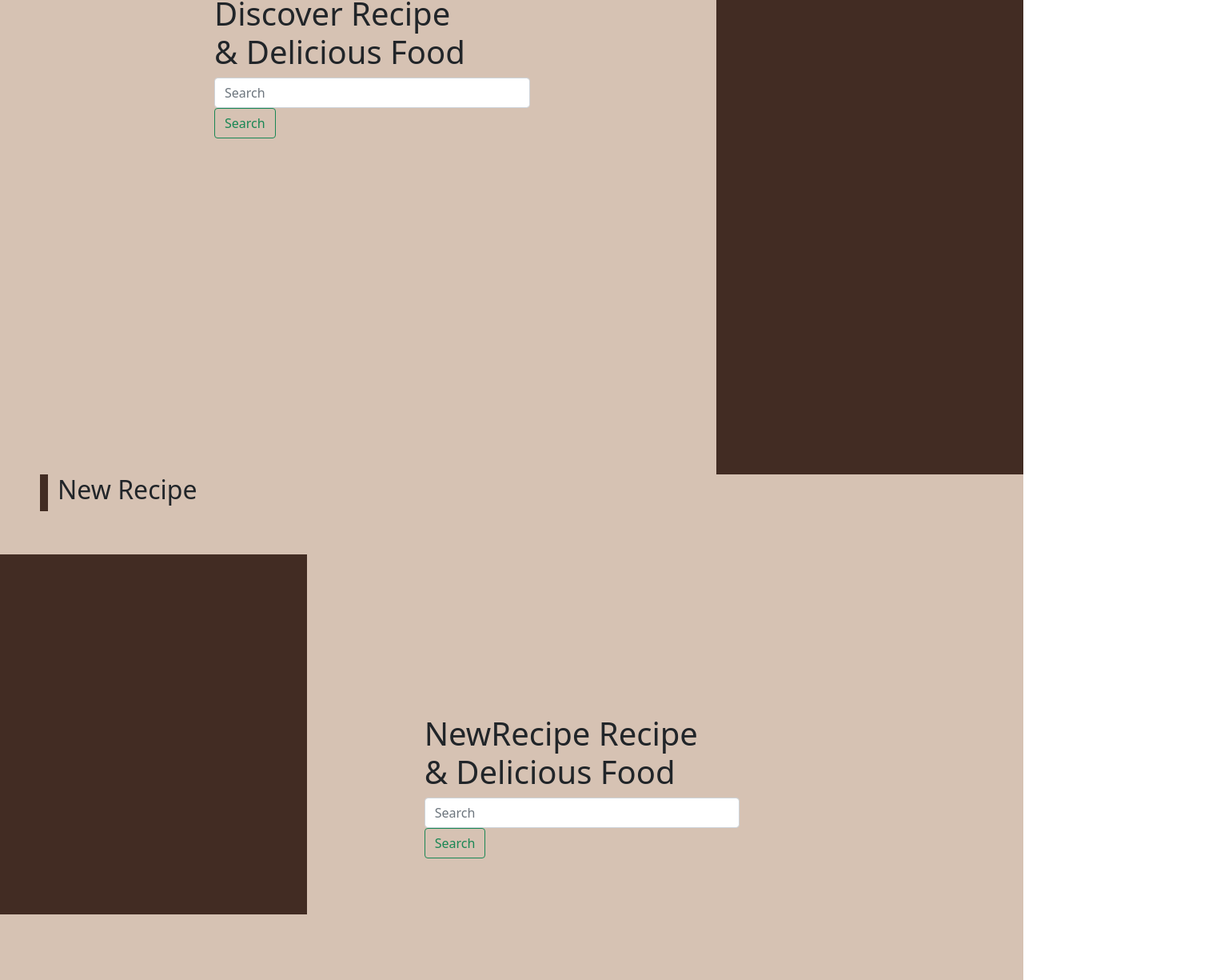
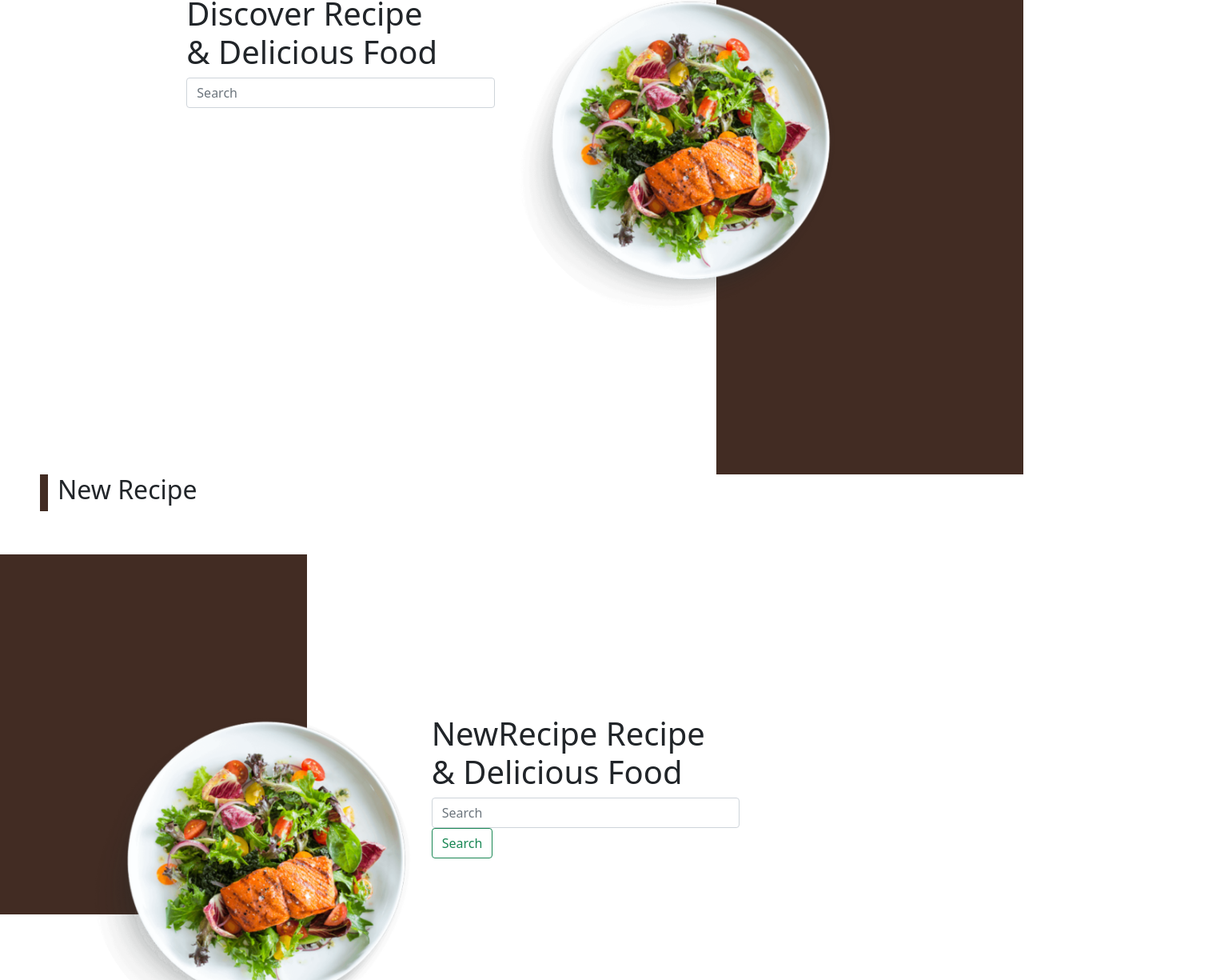
Before and after one commit to Ikhsanazis/sweettooth-frontend, a React (Create React App) app: page /LandingPage in a window 1280 px wide. Shown: the part 207-1432 px from the top of the page at 80% size, 1536 px wide, since content can reach past the window. Built offline with nearby package versions, Linux system fonts and the light colour scheme.

Commit message:
new commit

```diff
--- a/src/App.css
+++ b/src/App.css
@@ -15,9 +15,7 @@
   background-size: cover;
 }
 
-.App{
-  background-color: #d6c2b3 ;
-}
+
 .navbar{
   position: absolute;
 }
@@ -49,7 +47,7 @@
 .discover{
   position: absolute;
   top: 200px;
-  left: 20%;
+
 }
 
 .newrecipe{
--- a/src/components/molecules/Discover.js
+++ b/src/components/molecules/Discover.js
@@ -1,23 +1,31 @@
 import React from "react";
-import { Row, Col } from "react-bootstrap";
+import { Row, Col, Image } from "react-bootstrap";
+import imageLanding from "../../images/homepict.png";
 
 function Discover() {
   return (
     <>
-      <div className="search ">
-        <Row className="col-8">
+      <div className="search d-flex justify-content-center">
+        <Row className="col-8 ">
           <Col class="col">
             <h1 class="title">
               Discover Recipe <br />& Delicious Food
             </h1>
             <form class="form">
               <input class="form-control " type="search" placeholder="Search" />
-              <button class="btn btn-outline-success " type="submit">
+              {/* <button class="btn btn-outline-success " type="submit">
                 Search
-              </button>
+              </button> */}
             </form>
           </Col>
-          <Col className="searchimage"></Col>
+          <Col className="searchimage">
+            <img
+              src={imageLanding}
+              className="image-landing"
+              height={400}
+              alt=""
+            />{" "}
+          </Col>
         </Row>
       </div>
     </>
--- a/src/components/molecules/NewRecipe.js
+++ b/src/components/molecules/NewRecipe.js
@@ -1,12 +1,20 @@
 import React from "react";
 import { Row, Col } from "react-bootstrap";
+import imageLanding from "../../images/homepict.png";
 
 function NewRecipe() {
   return (
     <>
       <div className="search ">
         <Row className="col-8">
-          <Col className="searchimage"></Col>
+          <Col className="searchimage">
+          <img
+              src={imageLanding}
+              className="image-landing"
+              height={400}
+              alt=""
+            />
+          </Col>
           <Col class="col">
             <h1 class="title">
               NewRecipe Recipe <br />& Delicious Food
--- a/src/components/organism/FormLoginexample.js
+++ b/src/components/organism/FormLoginexample.js
@@ -64,7 +64,8 @@ function FormLoginexample() {
               />
             </Form.Group>
             <Button
-              variant="primary"
+            className="w-100"
+              variant="warning"
               type="submit"
               disabled={isLoading}
               onClick={handleLogin}
```
Also changed, not shown: src/images/homepict.png (added).
